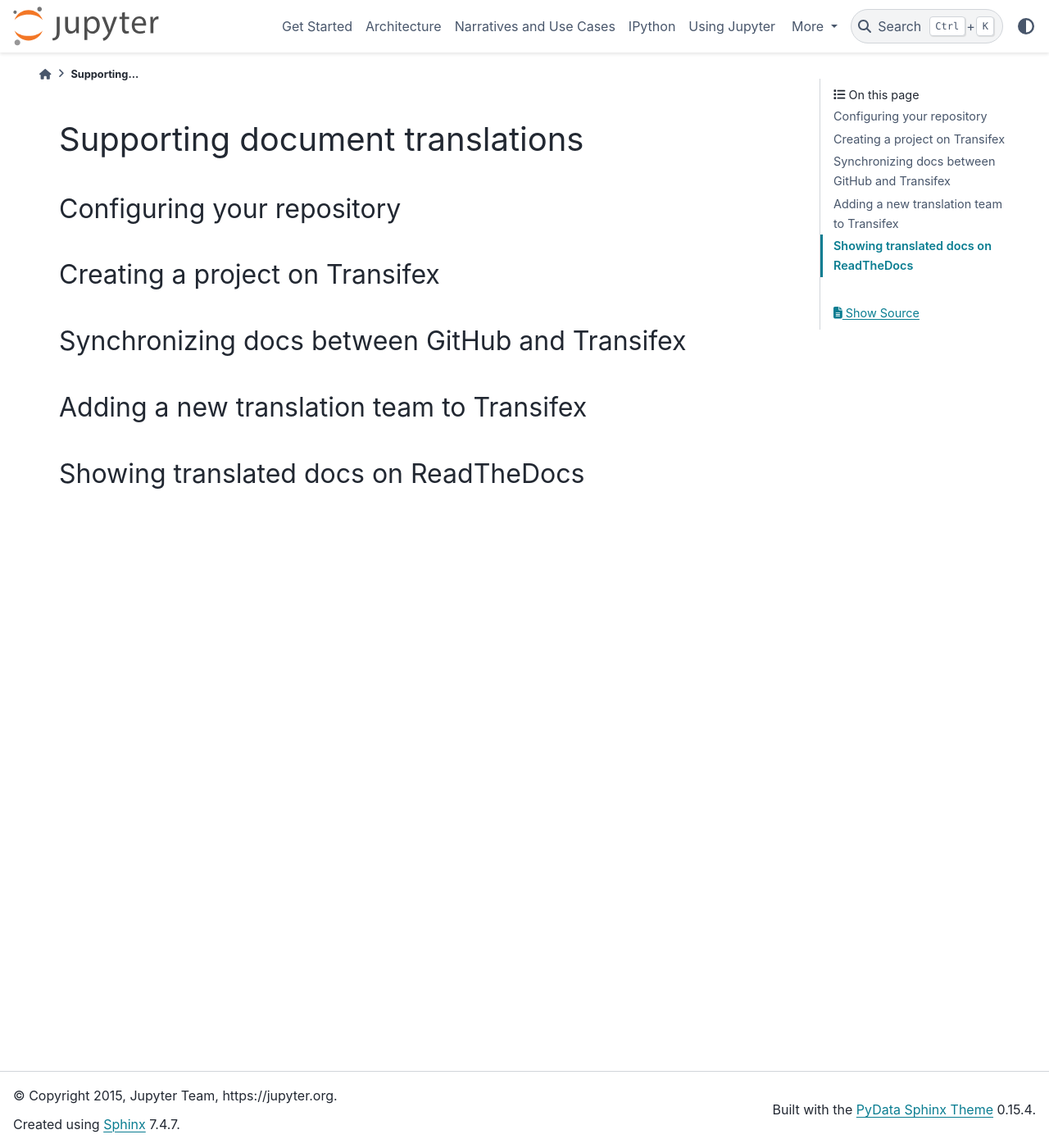
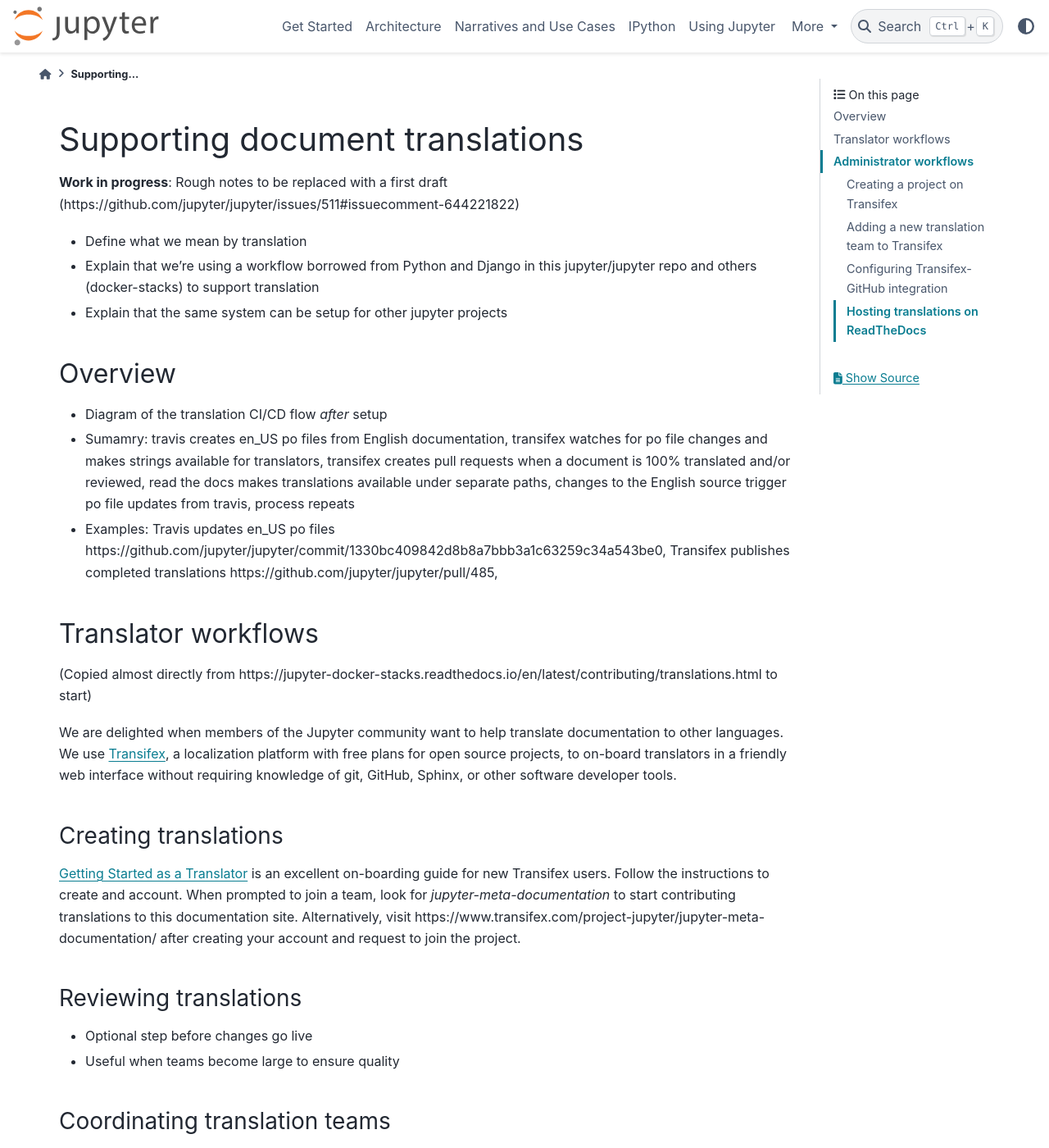
Before and after one commit to jupyter/jupyter, a Sphinx documentation site: the page built from docs/source/contrib_docs/doc-new-translation.md, in a window 1280 px wide and 1400 px high. Shown: the whole window at 82% size. Built offline with Sphinx 7.4.7 and the PyData theme 0.15.4, drawn with Linux system fonts in a browser that asks for light colours; pages that are not in the unit, such as notebooks, are missing from menus; some of the changed text lies outside the part shown.

Commit message:
Add notes about all steps

```diff
--- a/docs/source/contrib_docs/doc-new-translation.md
+++ b/docs/source/contrib_docs/doc-new-translation.md
@@ -1,11 +1,87 @@
 # Supporting document translations
 
-## Configuring your repository
+**Work in progress**: Rough notes to be replaced with a first draft
+(https://github.com/jupyter/jupyter/issues/511#issuecomment-644221822)
 
-## Creating a project on Transifex
+- Define what we mean by translation
+- Explain that we're using a workflow borrowed from Python and Django in this jupyter/jupyter repo
+  and others (docker-stacks) to support translation
+- Explain that the same system can be setup for other jupyter projects
 
-## Synchronizing docs between GitHub and Transifex
+## Overview
 
-## Adding a new translation team to Transifex
+- Diagram of the translation CI/CD flow _after_ setup
+- Sumamry: travis creates en_US po files from English documentation, transifex watches for po file
+  changes and makes strings available for translators, transifex creates pull requests when a
+  document is 100% translated and/or reviewed, read the docs makes translations available under
+  separate paths, changes to the English source trigger po file updates from travis, process repeats
+- Examples: Travis updates en_US po files
+  https://github.com/jupyter/jupyter/commit/1330bc409842d8b8a7bbb3a1c63259c34a543be0, Transifex
+  publishes completed translations https://github.com/jupyter/jupyter/pull/485,
 
-## Showing translated docs on ReadTheDocs
+## Translator workflows
+
+(Copied almost directly from
+https://jupyter-docker-stacks.readthedocs.io/en/latest/contributing/translations.html to start)
+
+We are delighted when members of the Jupyter community want to help translate documentation to other
+languages. We use [Transifex](https://transifex.com), a localization platform with free plans for
+open source projects, to on-board translators in a friendly web interface without requiring
+knowledge of git, GitHub, Sphinx, or other software developer tools.
+
+### Creating translations
+
+[Getting Started as a Translator](https://docs.transifex.com/getting-started-1/translators>) is an
+excellent on-boarding guide for new Transifex users. Follow the instructions to create and account.
+When prompted to join a team, look for _jupyter-meta-documentation_ to start contributing
+translations to this documentation site. Alternatively, visit
+https://www.transifex.com/project-jupyter/jupyter-meta-documentation/ after creating your account
+and request to join the project.
+
+### Reviewing translations
+
+- Optional step before changes go live
+- Useful when teams become large to ensure quality
+
+### Coordinating translation teams
+
+- Can manage translation team members
+- Empower members of the community to grow translator teams
+
+## Administrator workflows
+
+- Responsible for configuring Transifex-GitHub to work together, CI/CD
+
+### Creating a project on Transifex
+
+- Jupyter org
+- New project
+- Make sure to mark it as open source
+
+### Adding a new translation team to Transifex
+
+- Create language
+- Assign coordinators
+- Assign translators
+- Decide reviews required or not
+
+### Configuring Transifex-GitHub integration
+
+See https://github.com/jupyter/jupyter/pull/432
+
+- Set up GitHub integration + filters config in Transifex UI
+- Configure locale dir for Sphinx
+- Create docs/.tx/config
+- Create en_US templates
+- PR it
+
+See https://github.com/jupyter/jupyter/pull/440 plus follow-ons to fix bugs: #445-447
+
+- Update en_US locale on merge to master
+- PR it
+- Should we also be updating the docs/.tx/config mapping for new files?
+
+### Hosting translations on ReadTheDocs
+
+- New project `<name>-<locale>`
+- Set as translation of root project in Admin -> Translations
```
